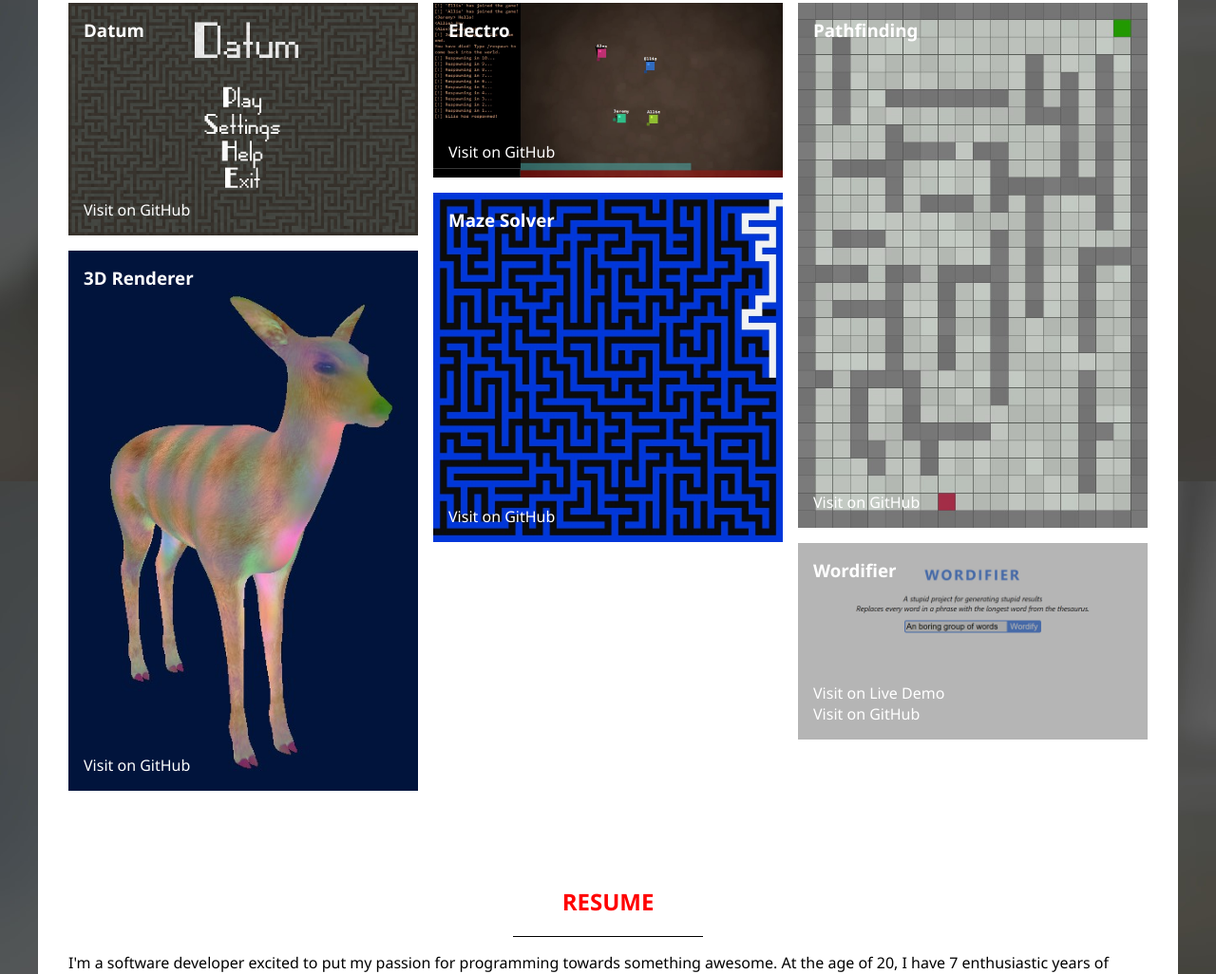
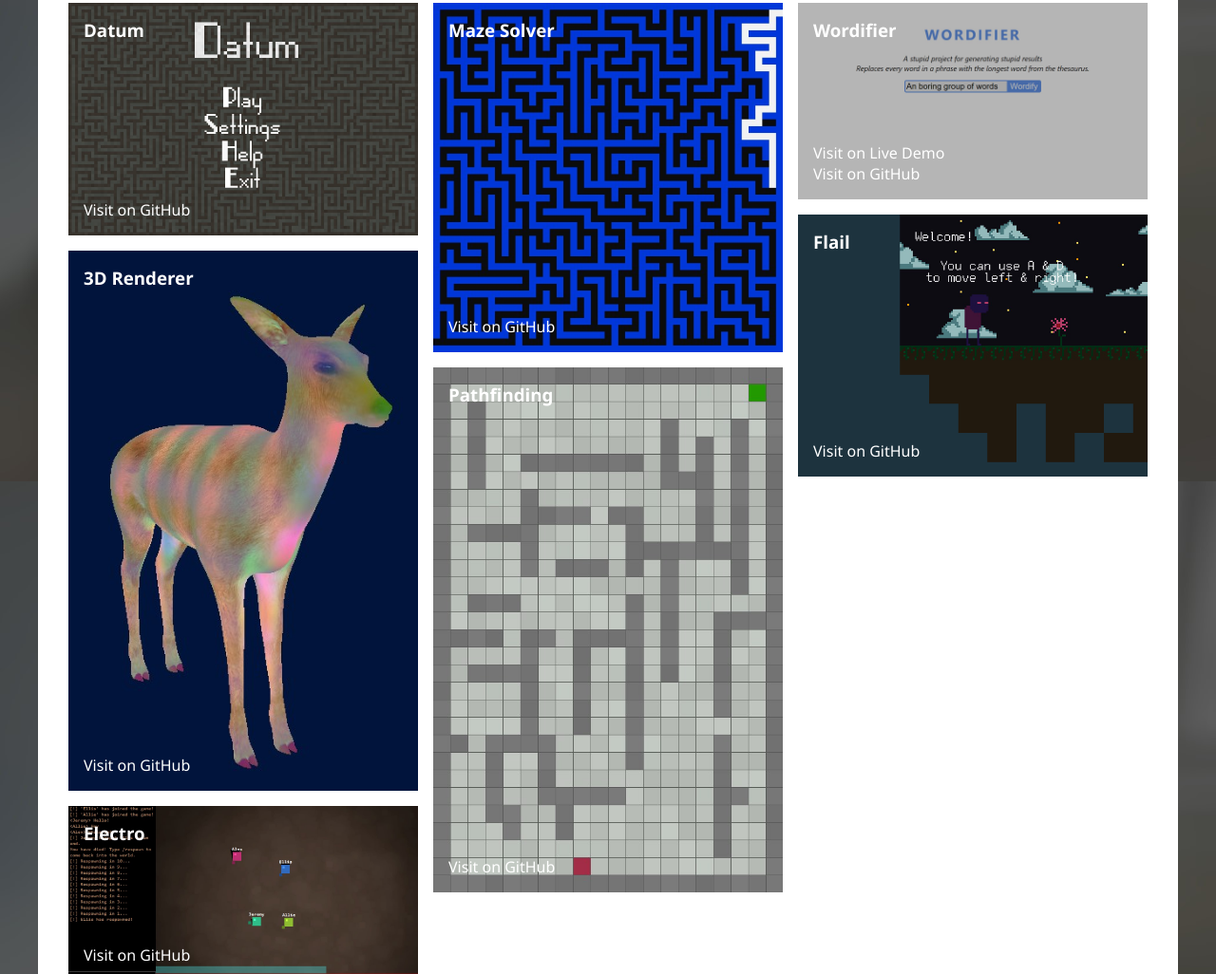
Before and after one commit to JeremyBankes/jeremybankes.github.io, a plain HTML site: page index.html in a window 1280 px wide. Shown: the part 1893-2919 px from the top of the page at 95% size. Drawn offline with Linux system fonts and the light colour scheme.

Commit message:
Added flail to portfolio

```diff
--- a/index.html
+++ b/index.html
@@ -152,6 +152,15 @@
                     </section>
                     <img src="/images/wordifier.jpg" alt="Portfolio Item 5">
                 </li>
+                <li class="item">
+                    <section class="overlay">
+                        <h3>Flail</h3>
+                        <section>
+                            <a href="https://github.com/JeremyBankes/Flail#readme" target="_blank">Visit on GitHub</a>
+                        </section>
+                    </section>
+                    <img src="/images/flail.jpg" alt="Portfolio Item 6">
+                </li>
         </section>
         </section>
 
```
Also changed, not shown: images/flail.jpg (added), images/flail.png (added).
